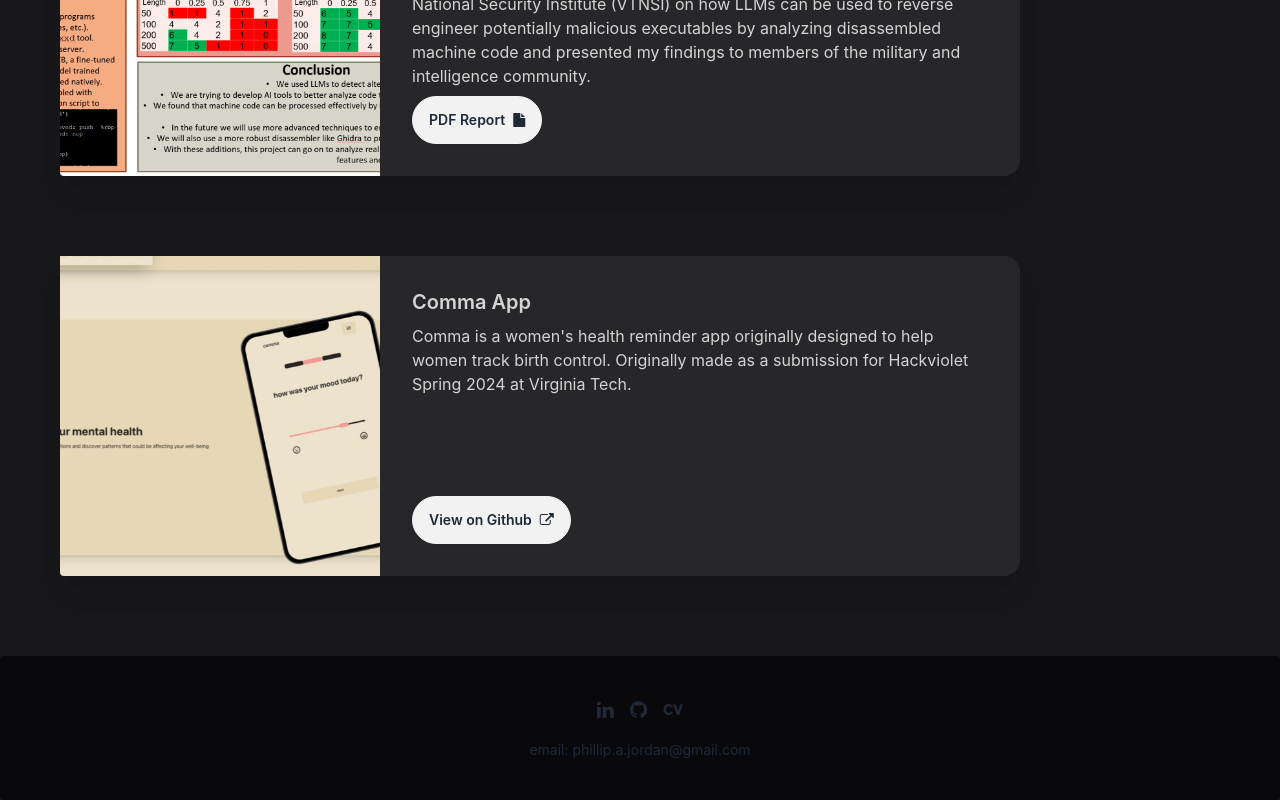
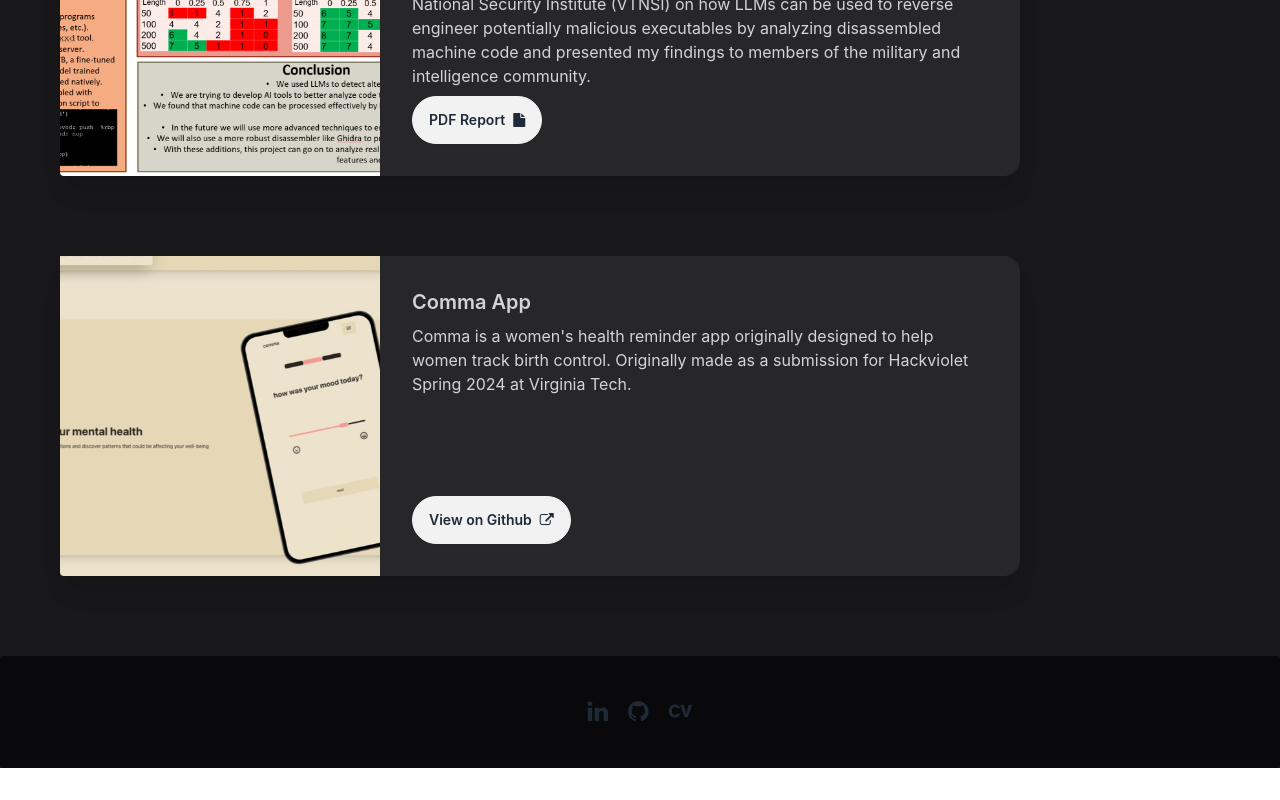
Before and after one commit to spaghety/portfolio, a React (Create React App) app: page / in a window 1280 px wide. Shown: the part 3478-4278 px from the top of the page. After the commit the page ends 4246 px from the top, so only its background shows below. Built offline with nearby package versions, Linux system fonts and the light colour scheme.

Commit message:
modified footer

```diff
--- a/src/App.tsx
+++ b/src/App.tsx
@@ -185,13 +185,10 @@
         <section id="footer">
           <footer className="footer footer-center p-10 bg-zinc-950 text-base-content rounded"> {/* FOOTER */}
             <nav>
-              <div className="grid grid-flow-col gap-4 text-xl">
+              <div className="grid grid-flow-col gap-5 text-2xl">
                 <a href="https://linkedin.com/in/phillip-a-jordan" target="_blank" rel="noreferrer"><i className="fa fa-linkedin hover:text-sky-400"></i></a>
                 <a href="https://github.com/spaghety" target="_blank" rel="noreferrer"><i className="fa fa-github hover:text-sky-400"></i></a>
                 <a href="/pdf/resume.pdf" target="_blank" rel="noreferrer"><i className="ai ai-cv hover:text-sky-400"></i></a>
-              </div>
-              <div className="grid grid-flow-col gap-4 text-xl mt-2">
-                <p className="text-sm">email: phillip.a.jordan@gmail.com</p>
               </div>
             </nav>
           </footer>
```
